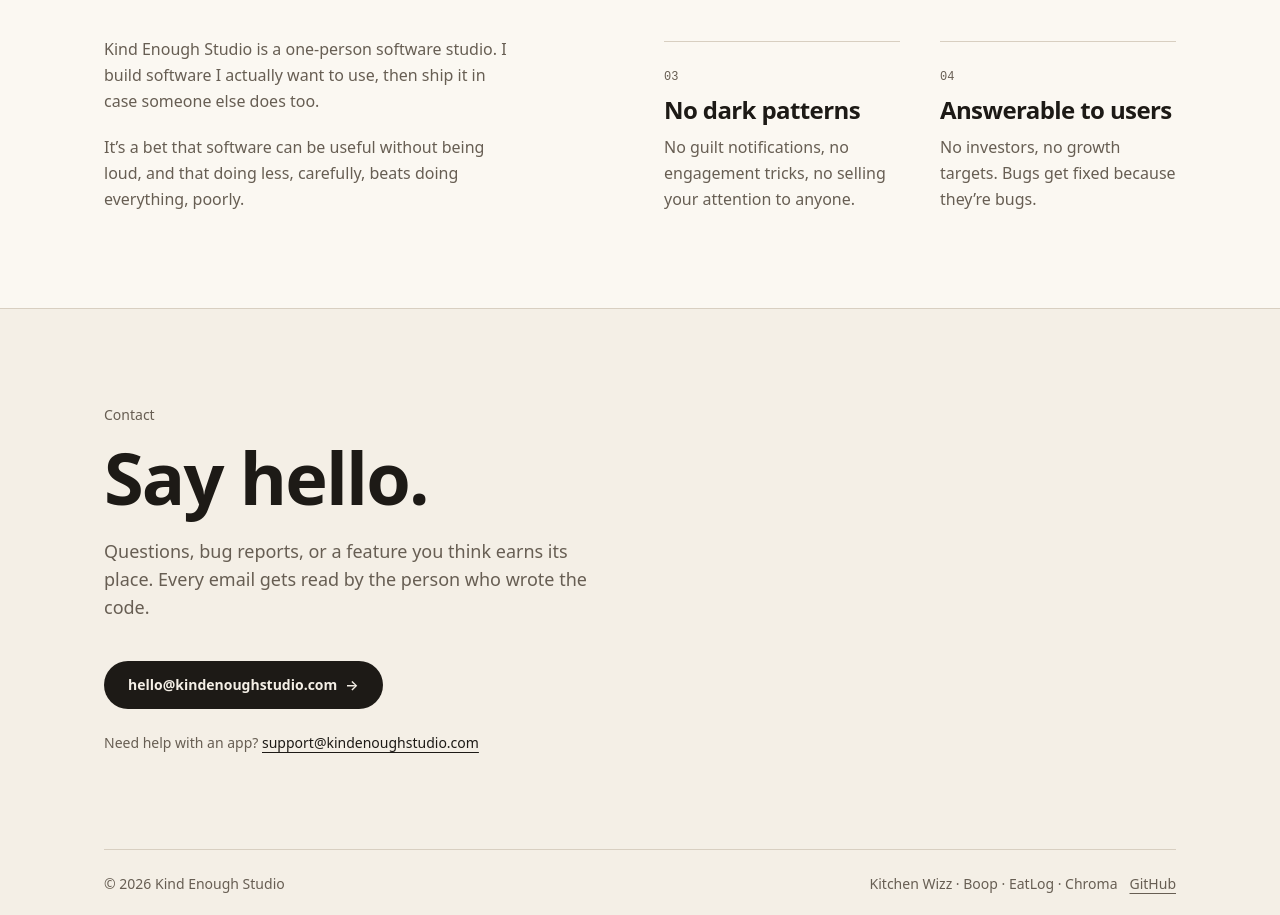
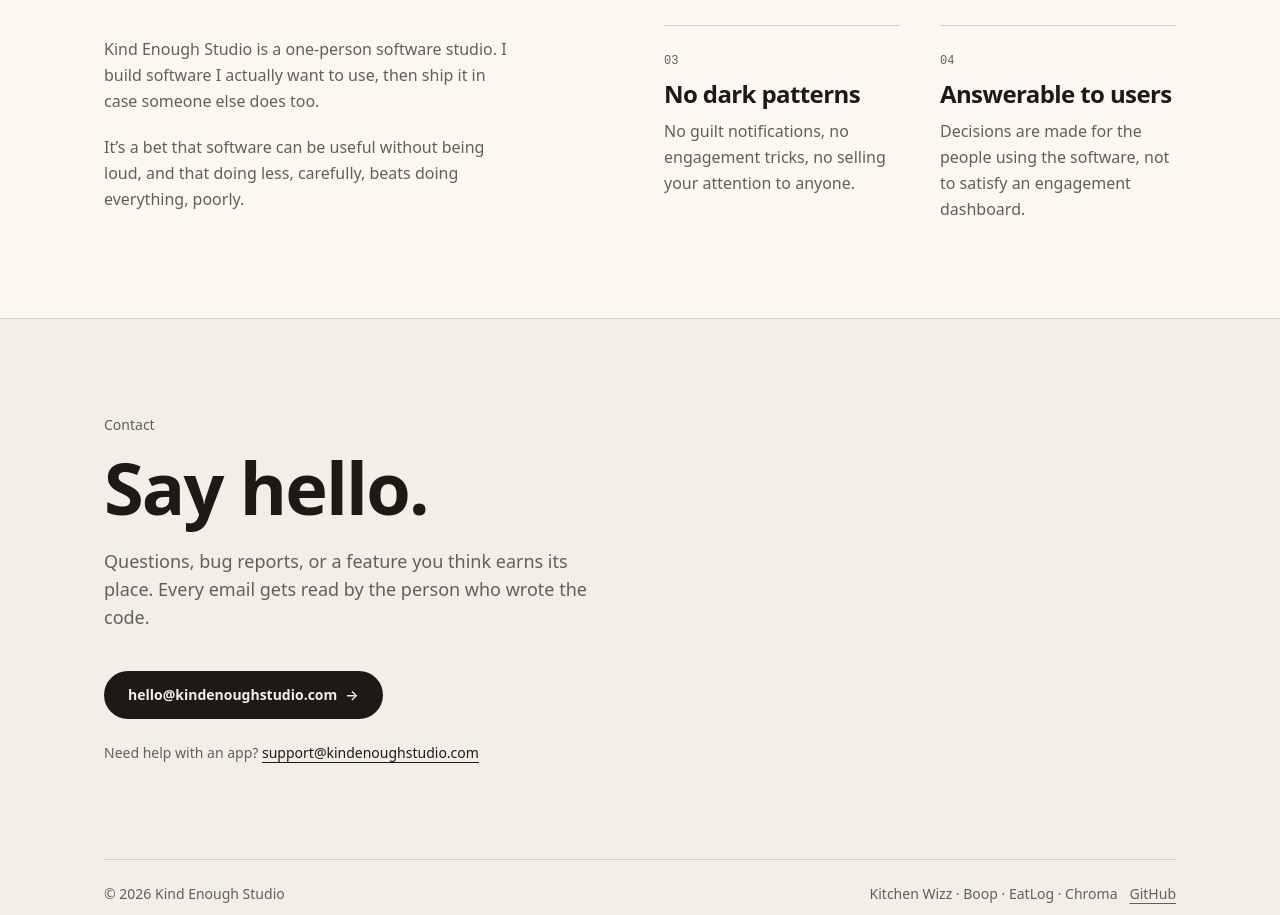
Before and after one commit to ryanborroff/KES, a React (Vite) app: page / in a window 1280 px wide. Shown: the part 5036-5951 px from the top of the page. Built offline with nearby package versions, Linux system fonts and the light colour scheme.

Commit message:
Refine studio and product copy

```diff
--- a/src/components/About.jsx
+++ b/src/components/About.jsx
@@ -15,7 +15,7 @@ const PRINCIPLES = [
   },
   {
     title: 'Answerable to users',
-    body: 'No investors, no growth targets. Bugs get fixed because they’re bugs.',
+    body: 'Decisions are made for the people using the software, not to satisfy an engagement dashboard.',
   },
 ]
 
```
